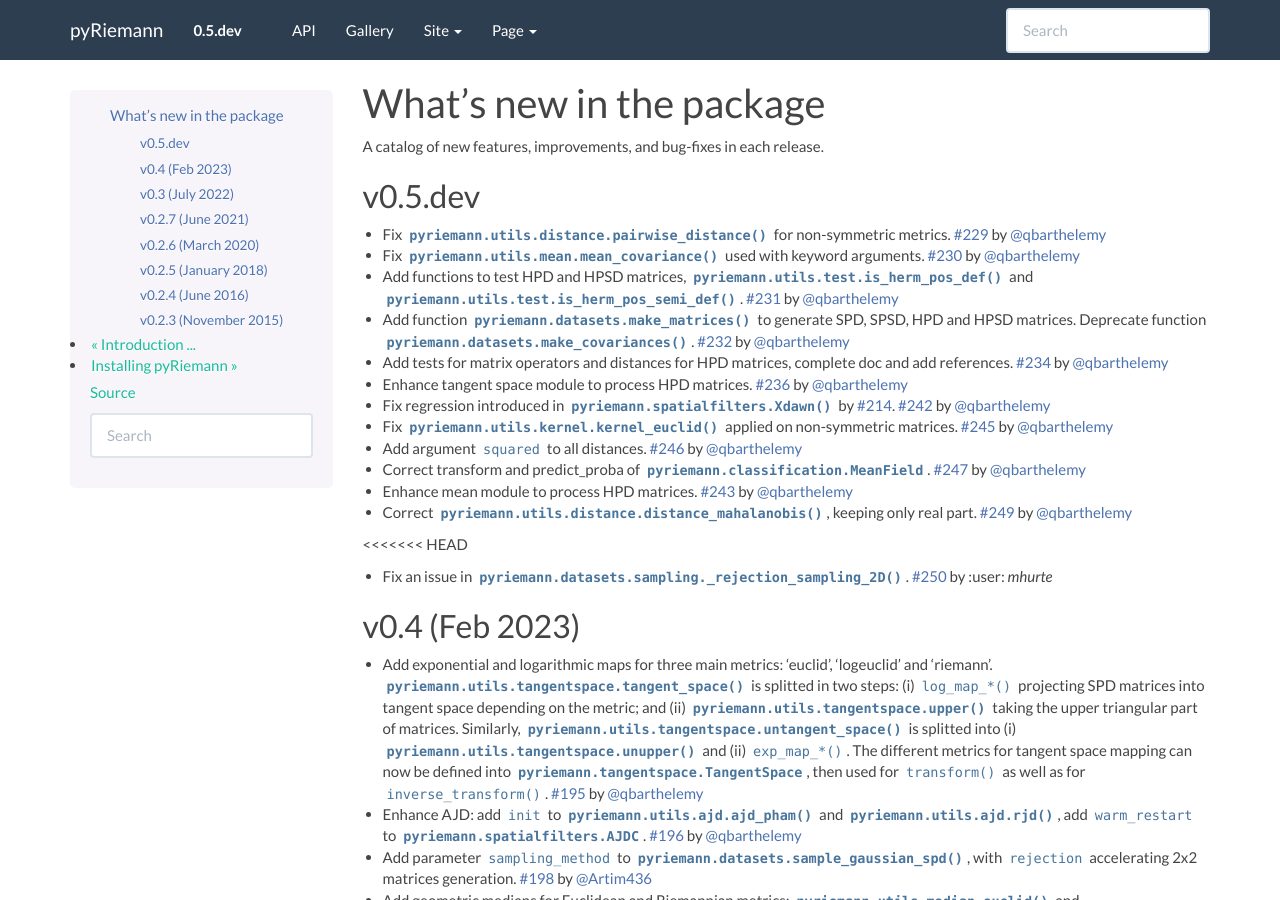
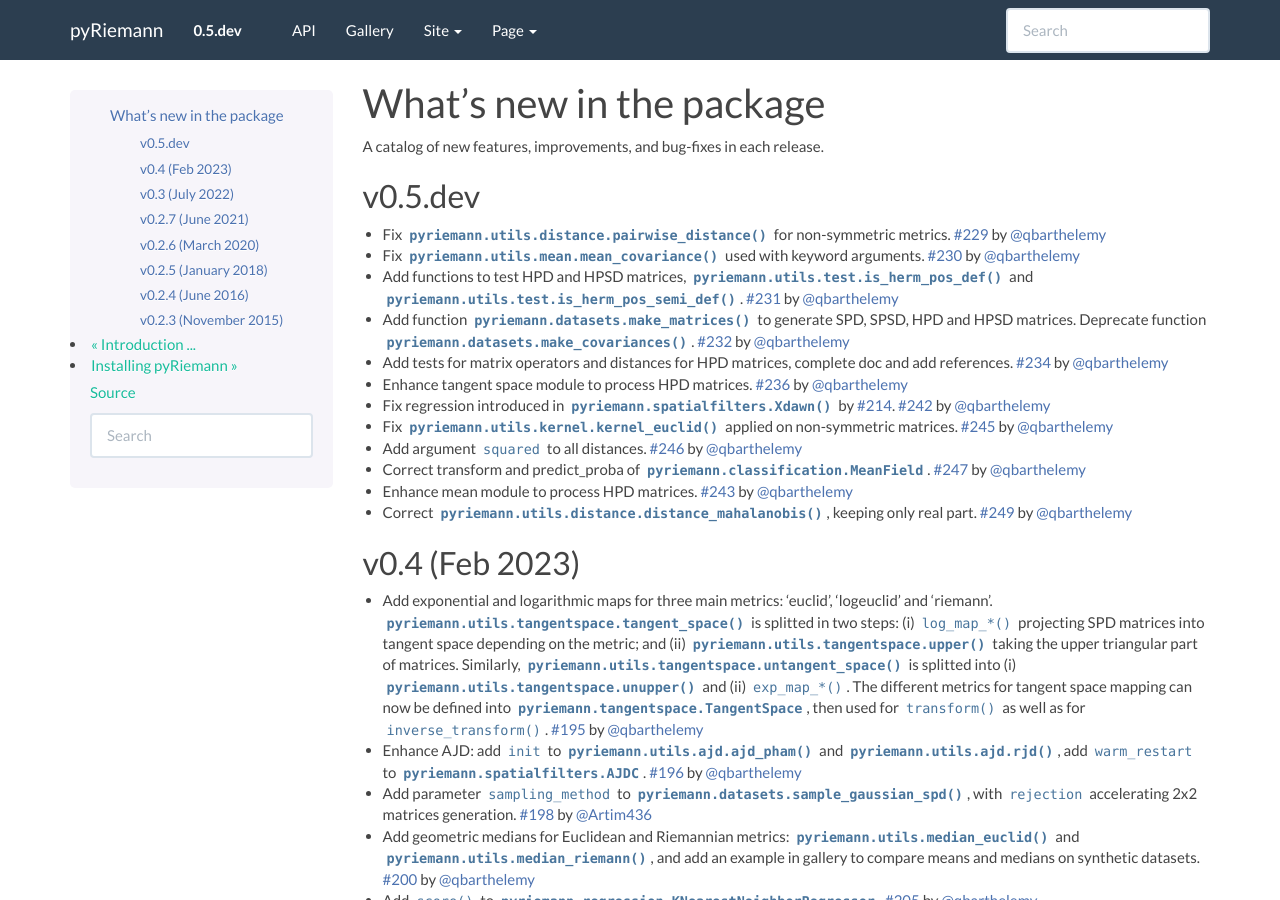
Before and after one commit to pyRiemann/pyRiemann, a Sphinx documentation site: the page built from doc/whatsnew.rst, in a window 1280 px wide and 900 px high. Built offline with Sphinx 7.4.7, drawn with Linux system fonts in a browser that asks for light colours; pages that are not in the unit, such as notebooks, are missing from menus.

Commit message:
Solving whatsnew conflict

```diff
--- a/doc/whatsnew.rst
+++ b/doc/whatsnew.rst
@@ -34,11 +34,6 @@ v0.5.dev
 - Enhance mean module to process HPD matrices. :pr:`243` by :user:`qbarthelemy`
 
 - Correct :func:`pyriemann.utils.distance.distance_mahalanobis`, keeping only real part. :pr:`249` by :user:`qbarthelemy`
-<<<<<<< HEAD
-
-- Fix an issue in :func:`pyriemann.datasets.sampling._rejection_sampling_2D`. :pr:`250` by :user: `mhurte`
-=======
->>>>>>> 672b6b5 (correct last pr number in whatsnew)
 
 v0.4 (Feb 2023)
 ---------------
```
